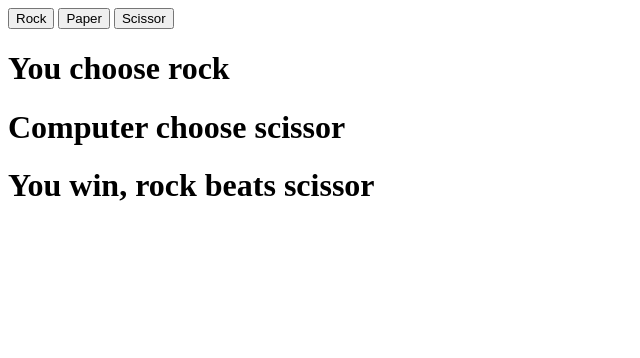
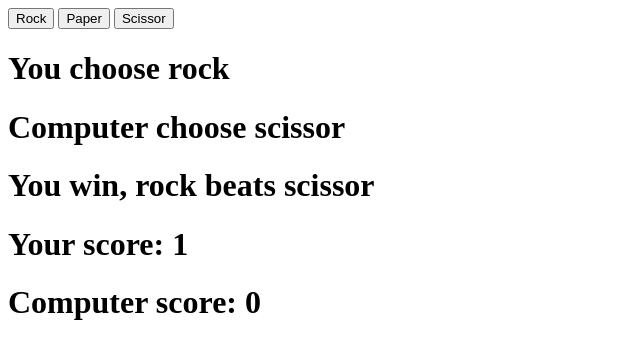
Before and after one commit to High-Banana/rock-paper-scissor, a plain HTML site: page index.html in a window 1280 px wide. Both pictures are taken after a click on the button "Rock". Shown: the whole page, without its empty margins (0-640 px from the left). Drawn offline with Linux system fonts and the light colour scheme.

Commit message:
Make score display in DOM

```diff
--- a/index.html
+++ b/index.html
@@ -18,6 +18,8 @@
             <h1 id="playerChoice"></h1>
             <h1 id="computerChoice"></h1>
             <h1 id="gameResult"></h1>
+            <h1 id="user_score"></h1>
+            <h1 id="computer_score"></h1>
         </div>
     </div>
 </body>
--- a/script.js
+++ b/script.js
@@ -2,6 +2,8 @@ const button = document.querySelectorAll(".btn");
 const playerInputField = document.getElementById("playerChoice");
 const computerInputField = document.getElementById("computerChoice");
 const gameResultField = document.getElementById("gameResult");
+const userScoreField = document.getElementById("user_score");
+const computerScoreField = document.getElementById("computer_score");
 
 const options = ["rock", "paper", "scissor"];
 let playerSelection;
@@ -20,9 +22,11 @@ button.forEach((element) => {
         computerSelection = options[Math.floor(Math.random() * 3)];
 
         function displayGameOutput(){
-            playerInputField.textContent = `You choose ${playerSelection}`;
-            computerInputField.textContent = `Computer choose ${computerSelection}`;
-            gameResultField.textContent = runGame(playerSelection, computerSelection);
+            playerInputField.textContent = `You choose ${playerSelection}`; //Show player selection
+            computerInputField.textContent = `Computer choose ${computerSelection}`; //Show CPU selection
+            gameResultField.textContent = runGame(playerSelection, computerSelection); //Show result
+            userScoreField.textContent = `Your score: ${playerScore}`; //Show player score
+            computerScoreField.textContent = `Computer score: ${computerScore}`; // Show computer score
         }
         displayGameOutput();
     })
@@ -32,7 +36,7 @@ button.forEach((element) => {
 function runGame(playerSelection, computerSelection) {
     switch (true) {
         case playerSelection === computerSelection:
-            output = `Tie!, both choose ${playerSelection}`;
+            output = `Tie! both choose ${playerSelection}`;
             break;
         case playerSelection === "rock" && computerSelection === "scissor":
         case playerSelection === "paper" && computerSelection === "rock":
```
